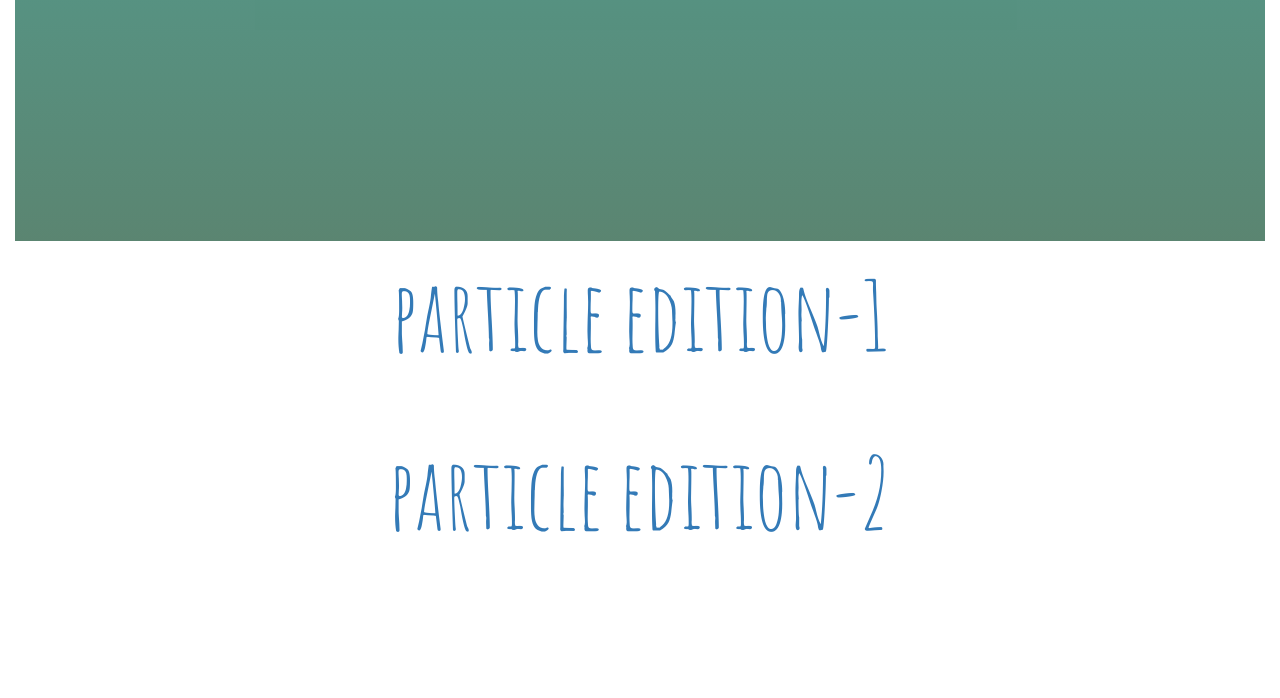
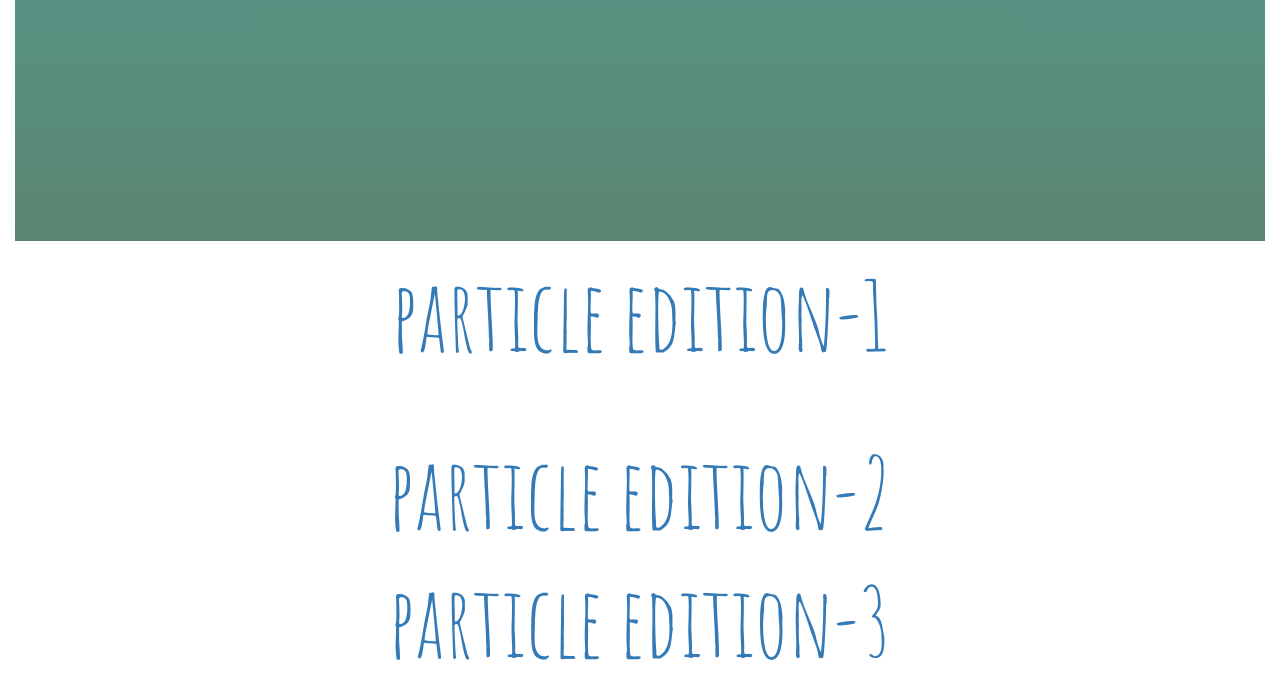
Before and after one commit to PARTICLEPATATA/edition1official, a plain HTML site: page master.html in a window 1280 px wide. Shown: the part 479-1177 px from the top of the page. Before the commit the page ends 1076 px from the top, so only its background shows below. Drawn offline with nearby package versions, Linux system fonts and the light colour scheme.

Commit message:
Update master.html

```diff
--- a/master.html
+++ b/master.html
@@ -43,6 +43,9 @@
                   <a href="https://particlepatata.github.io/particle-edition-2/">
                       <h3>particle edition-2</h3>
                   </a>
+                      <a href="https://particlepatata.github.io/particle-edition3/">
+                          <h3> particle edition-3 </h3>
+                      </a>
 
 
                 </a><br><br>
```
